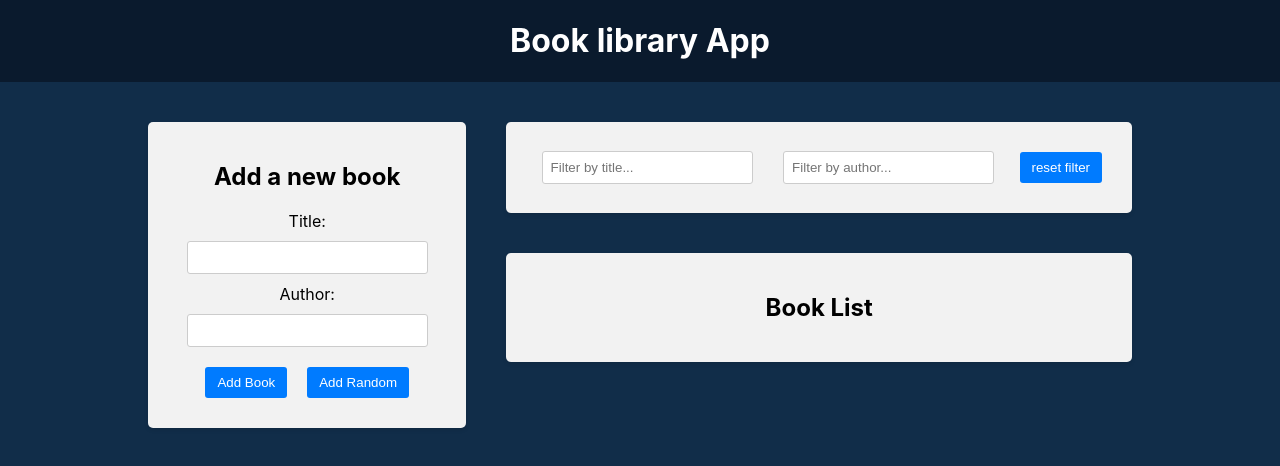
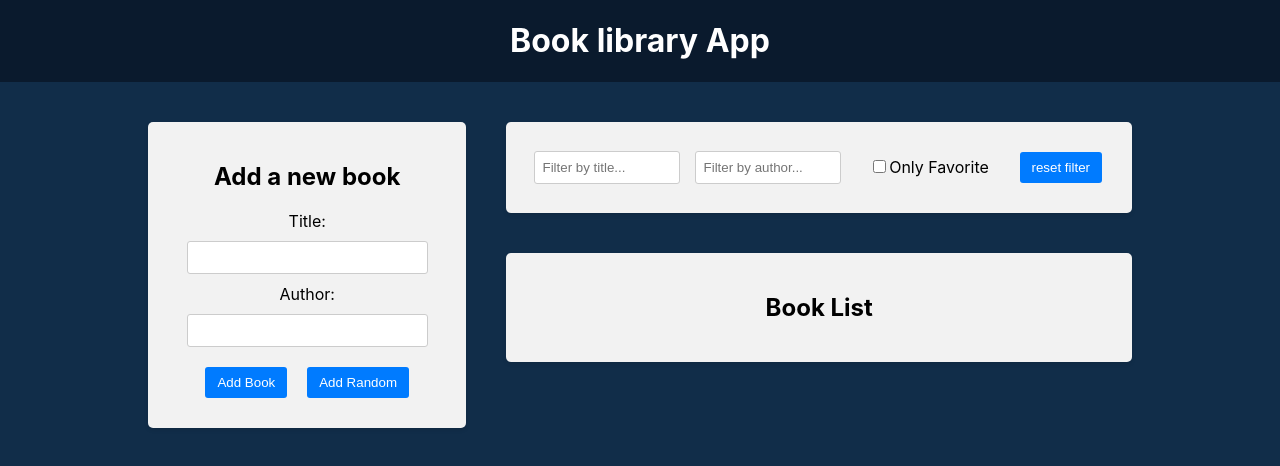
Before and after one commit to ShevViktoryia/Book-Library-App, a React (Create React App) app in the folder frontend/: page / in a window 1280 px wide. Shown: the top 466 px of the page. Built offline with nearby package versions, Linux system fonts and the light colour scheme.

Commit message:
feat: add filter for favorite books

```diff
--- a/frontend/src/components/BookList/BookList.tsx
+++ b/frontend/src/components/BookList/BookList.tsx
@@ -12,10 +12,15 @@ export const BookList = () => {
   const searchTitleValue = useSelector(
     (state: RootState) => state.filter.title
   );
-  const bookList = booksListItems.filter(
-    (book) =>
-      book.title.toLowerCase().includes(searchTitleValue.toLowerCase()) &&
-      book.author.toLowerCase().includes(searchAuthorValue.toLowerCase())
+  const isfavoriteBooks = useSelector(
+    (state: RootState) => state.filter.isFavorite
+  );
+  const bookList = booksListItems.filter((book) =>
+    book.title.toLowerCase().includes(searchTitleValue.toLowerCase()) &&
+    book.author.toLowerCase().includes(searchAuthorValue.toLowerCase()) &&
+    isfavoriteBooks
+      ? book.isFavorite
+      : true
   );
   const dispatch = useDispatch();
   const handleClickDelete = (bookId: string) => {
--- a/frontend/src/components/Filter/Filter.tsx
+++ b/frontend/src/components/Filter/Filter.tsx
@@ -1,6 +1,7 @@
 import { useDispatch, useSelector } from "react-redux";
 import "./Filter.css";
 import {
+  getOnlyFavorite,
   resetFilter,
   updateFilterAuthorValue,
   updateFilterTitleValue,
@@ -15,6 +16,10 @@ export const Filter = () => {
   const searchAuthorValue = useSelector(
     (state: RootState) => state.filter.author
   );
+  const isfavoriteBooks = useSelector(
+    (state: RootState) => state.filter.isFavorite
+  );
+
   const dispatch = useDispatch();
 
   const handleChangeTitle = (e: ChangeEvent<HTMLInputElement>) => {
@@ -27,6 +32,11 @@ export const Filter = () => {
   const handleResetBtn = () => {
     dispatch(resetFilter());
   };
+
+  const handleGetFavoriteBooks = () => {
+    dispatch(getOnlyFavorite());
+  };
+
   return (
     <div className="app-block filter">
       <div className="filter-row">
@@ -46,6 +56,17 @@ export const Filter = () => {
             onChange={handleChangeAuthor}
           />
         </div>
+        <div className="filter-group">
+          <label htmlFor="favorite">
+            <input
+              type="checkbox"
+              id="favorite"
+              checked={isfavoriteBooks}
+              onChange={handleGetFavoriteBooks}
+            />
+            Only Favorite
+          </label>
+        </div>
         <button onClick={handleResetBtn}>reset filter</button>
       </div>
     </div>
--- a/frontend/src/redux/filter-slice.tsx
+++ b/frontend/src/redux/filter-slice.tsx
@@ -3,6 +3,7 @@ import { createSlice } from "@reduxjs/toolkit";
 const initialState = {
   title: "",
   author: "",
+  isFavorite: false,
 };
 
 export const filterSlice = createSlice({
@@ -22,9 +23,16 @@ export const filterSlice = createSlice({
     resetFilter: create.reducer(() => {
       return initialState;
     }),
+    getOnlyFavorite: create.reducer((state) => {
+      state.isFavorite = !state.isFavorite;
+    }),
   }),
 });
 
 export const filterReducer = filterSlice.reducer;
-export const { updateFilterTitleValue, updateFilterAuthorValue, resetFilter } =
-  filterSlice.actions;
+export const {
+  updateFilterTitleValue,
+  updateFilterAuthorValue,
+  resetFilter,
+  getOnlyFavorite,
+} = filterSlice.actions;
```
